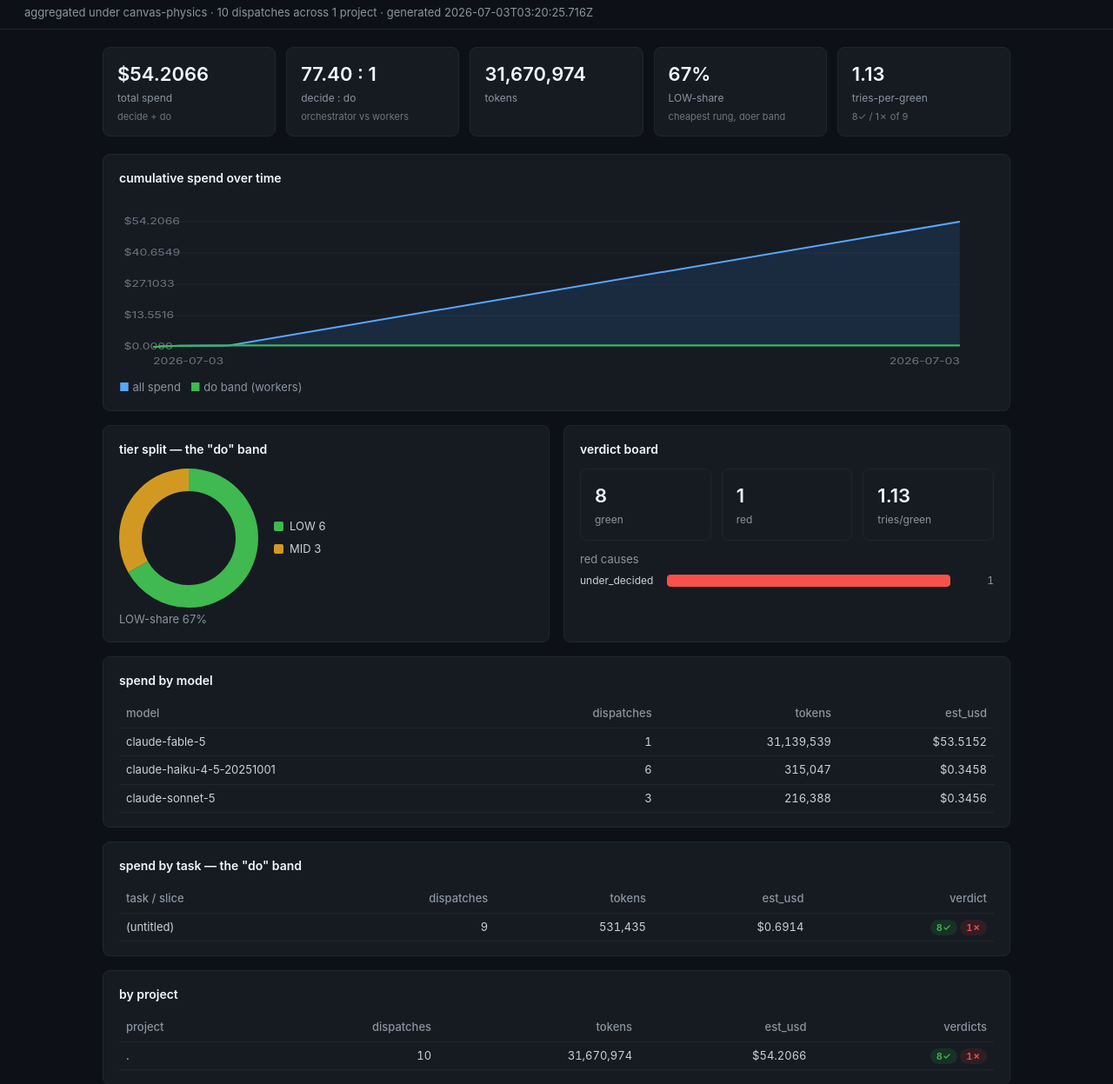
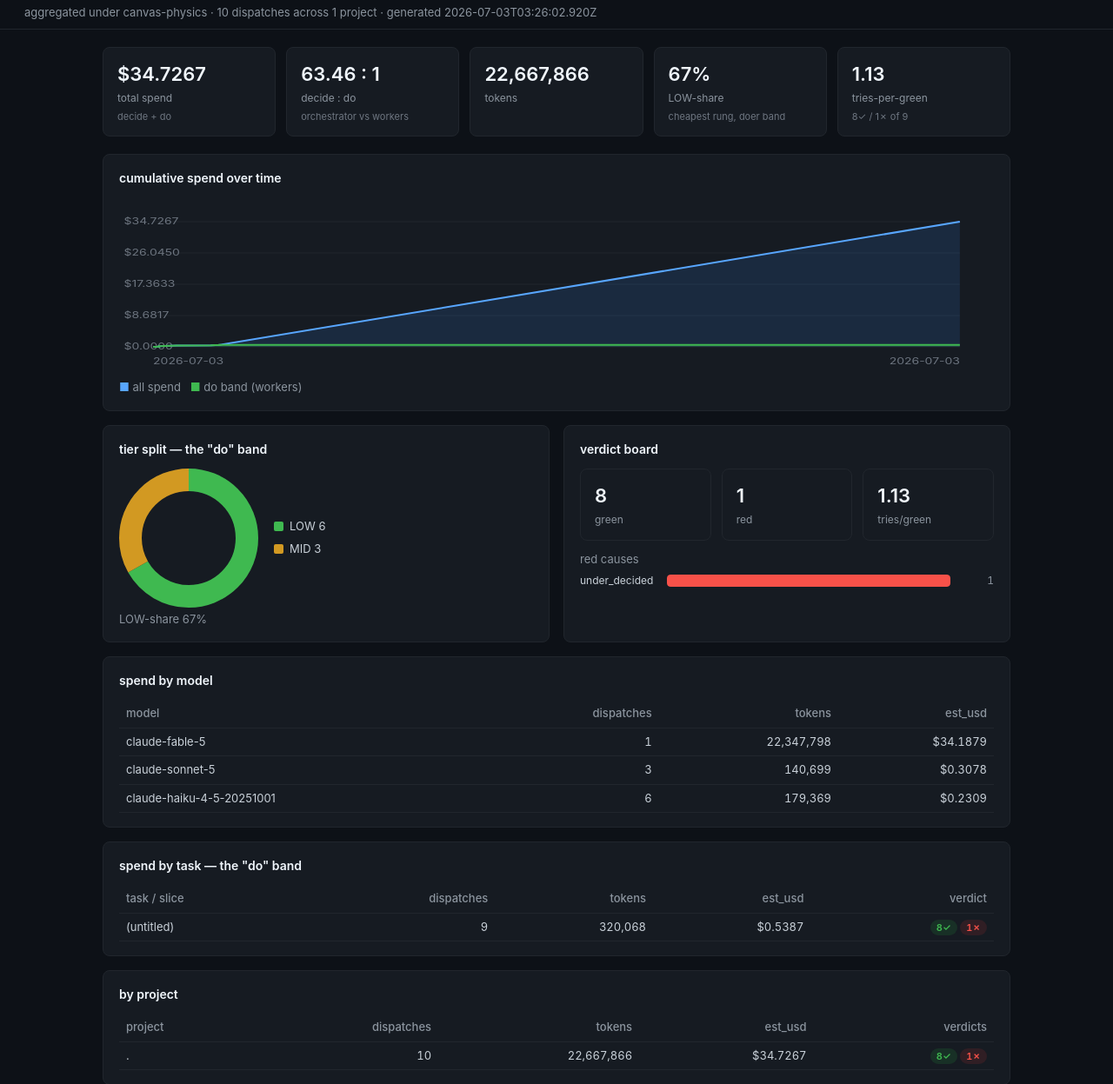
Before and after one commit to SCoureFoure/canvas-physics, a website: page dashboard.html in a window 1280 px wide. Shown: the part 53-1300 px from the top of the page at 87% size. Drawn offline with Linux system fonts and the light colour scheme.

Commit message:
Correct dashboard totals to reconcile with /cost ground truth
The meters summed every transcript JSONL line, but one API response
with N content blocks writes N lines sharing one message.id, each
repeating the full usage — ~2x inflation. Ledger rebuilt from
transcripts deduped by message id; per-model figures now match /cost.

Co-Authored-By: Claude Fable 5 <noreply@anthropic.com>

```diff
--- a/dashboard.html
+++ b/dashboard.html
@@ -41,23 +41,23 @@
 <body>
 <header>
   <h1>warboss-horde ledger</h1>
-  <div class="sub">aggregated under canvas-physics · 10 dispatches across 1 project · generated 2026-07-03T03:20:25.716Z</div>
+  <div class="sub">aggregated under canvas-physics · 10 dispatches across 1 project · generated 2026-07-03T03:26:02.920Z</div>
 </header>
 <main>
   <div class="kpis">
-    <div class="kpi"><div class="kpi-v">$54.2066</div><div class="kpi-l">total spend</div><div class="kpi-h">decide + do</div></div>
-    <div class="kpi"><div class="kpi-v">77.40 : 1</div><div class="kpi-l">decide : do</div><div class="kpi-h">orchestrator vs workers</div></div>
-    <div class="kpi"><div class="kpi-v">31,670,974</div><div class="kpi-l">tokens</div></div>
+    <div class="kpi"><div class="kpi-v">$34.7267</div><div class="kpi-l">total spend</div><div class="kpi-h">decide + do</div></div>
+    <div class="kpi"><div class="kpi-v">63.46 : 1</div><div class="kpi-l">decide : do</div><div class="kpi-h">orchestrator vs workers</div></div>
+    <div class="kpi"><div class="kpi-v">22,667,866</div><div class="kpi-l">tokens</div></div>
     <div class="kpi"><div class="kpi-v">67%</div><div class="kpi-l">LOW-share</div><div class="kpi-h">cheapest rung, doer band</div></div>
     <div class="kpi"><div class="kpi-v">1.13</div><div class="kpi-l">tries-per-green</div><div class="kpi-h">8✓ / 1✗ of 9</div></div>
   </div>
 
   <section class="card"><h2>cumulative spend over time</h2><div class="donut-wrap"></div><svg viewBox="0 0 720 200" width="100%" height="200" preserveAspectRatio="none" role="img">
-    <line x1="28" y1="172.0" x2="692" y2="172.0" stroke="#21262d"/><text x="4" y="175.0" class="ax">$0.0000</text><line x1="28" y1="136.0" x2="692" y2="136.0" stroke="#21262d"/><text x="4" y="139.0" class="ax">$13.5516</text><line x1="28" y1="100.0" x2="692" y2="100.0" stroke="#21262d"/><text x="4" y="103.0" class="ax">$27.1033</text><line x1="28" y1="64.0" x2="692" y2="64.0" stroke="#21262d"/><text x="4" y="67.0" class="ax">$40.6549</text><line x1="28" y1="28.0" x2="692" y2="28.0" stroke="#21262d"/><text x="4" y="31.0" class="ax">$54.2066</text>
-    <path d="M28.0 171.9 L33.5 171.7 L33.5 171.5 L39.0 171.3 L50.2 170.8 L82.9 170.6 L87.2 170.5 L91.1 170.4 L91.1 170.2 L692.0 28.0 L692.0 172.0 L28.0 172.0 Z" fill="#388bfd22" stroke="none"/>
-    <path d="M28.0 171.9 L33.5 171.7 L33.5 171.5 L39.0 171.3 L50.2 170.8 L82.9 170.6 L87.2 170.5 L91.1 170.4 L91.1 170.2 L692.0 28.0" fill="none" stroke="#58a6ff" stroke-width="2"/>
-    <path d="M28.0 171.9 L33.5 171.7 L33.5 171.5 L39.0 171.3 L50.2 170.8 L82.9 170.6 L87.2 170.5 L91.1 170.4 L91.1 170.2 L692.0 170.2 L692.0 172.0 L28.0 172.0 Z" fill="#3fb95022" stroke="none"/>
-    <path d="M28.0 171.9 L33.5 171.7 L33.5 171.5 L39.0 171.3 L50.2 170.8 L82.9 170.6 L87.2 170.5 L91.1 170.4 L91.1 170.2 L692.0 170.2" fill="none" stroke="#3fb950" stroke-width="2"/>
+    <line x1="28" y1="172.0" x2="692" y2="172.0" stroke="#21262d"/><text x="4" y="175.0" class="ax">$0.0000</text><line x1="28" y1="136.0" x2="692" y2="136.0" stroke="#21262d"/><text x="4" y="139.0" class="ax">$8.6817</text><line x1="28" y1="100.0" x2="692" y2="100.0" stroke="#21262d"/><text x="4" y="103.0" class="ax">$17.3633</text><line x1="28" y1="64.0" x2="692" y2="64.0" stroke="#21262d"/><text x="4" y="67.0" class="ax">$26.0450</text><line x1="28" y1="28.0" x2="692" y2="28.0" stroke="#21262d"/><text x="4" y="31.0" class="ax">$34.7267</text>
+    <path d="M28.0 171.9 L32.8 171.7 L32.8 171.2 L37.5 171.0 L47.2 170.4 L75.5 170.3 L79.2 170.1 L82.6 170.0 L82.6 169.8 L692.0 28.0 L692.0 172.0 L28.0 172.0 Z" fill="#388bfd22" stroke="none"/>
+    <path d="M28.0 171.9 L32.8 171.7 L32.8 171.2 L37.5 171.0 L47.2 170.4 L75.5 170.3 L79.2 170.1 L82.6 170.0 L82.6 169.8 L692.0 28.0" fill="none" stroke="#58a6ff" stroke-width="2"/>
+    <path d="M28.0 171.9 L32.8 171.7 L32.8 171.2 L37.5 171.0 L47.2 170.4 L75.5 170.3 L79.2 170.1 L82.6 170.0 L82.6 169.8 L692.0 169.8 L692.0 172.0 L28.0 172.0 Z" fill="#3fb95022" stroke="none"/>
+    <path d="M28.0 171.9 L32.8 171.7 L32.8 171.2 L37.5 171.0 L47.2 170.4 L75.5 170.3 L79.2 170.1 L82.6 170.0 L82.6 169.8 L692.0 169.8" fill="none" stroke="#3fb950" stroke-width="2"/>
     <text x="28" y="192" class="ax">2026-07-03</text>
     <text x="692" y="192" class="ax" text-anchor="end">2026-07-03</text>
   </svg><div class="sub"><span style="color:#58a6ff">■</span> all spend &nbsp; <span style="color:#3fb950">■</span> do band (workers)</div></section>
@@ -73,11 +73,11 @@
     </div></div></section>
   </div>
 
-  <section class="card"><h2>spend by model</h2><table><thead><tr><th>model</th><th class="r">dispatches</th><th class="r">tokens</th><th class="r">est_usd</th></tr></thead><tbody><tr><td>claude-fable-5</td><td class="r">1</td><td class="r">31,139,539</td><td class="r">$53.5152</td></tr><tr><td>claude-haiku-4-5-20251001</td><td class="r">6</td><td class="r">315,047</td><td class="r">$0.3458</td></tr><tr><td>claude-sonnet-5</td><td class="r">3</td><td class="r">216,388</td><td class="r">$0.3456</td></tr></tbody></table></section>
+  <section class="card"><h2>spend by model</h2><table><thead><tr><th>model</th><th class="r">dispatches</th><th class="r">tokens</th><th class="r">est_usd</th></tr></thead><tbody><tr><td>claude-fable-5</td><td class="r">1</td><td class="r">22,347,798</td><td class="r">$34.1879</td></tr><tr><td>claude-sonnet-5</td><td class="r">3</td><td class="r">140,699</td><td class="r">$0.3078</td></tr><tr><td>claude-haiku-4-5-20251001</td><td class="r">6</td><td class="r">179,369</td><td class="r">$0.2309</td></tr></tbody></table></section>
 
-  <section class="card"><h2>spend by task — the &quot;do&quot; band</h2><table><thead><tr><th>task / slice</th><th class="r">dispatches</th><th class="r">tokens</th><th class="r">est_usd</th><th class="r">verdict</th></tr></thead><tbody><tr><td>(untitled)</td><td class="r">9</td><td class="r">531,435</td><td class="r">$0.6914</td><td class="r"><span class="pill g">8✓</span> <span class="pill r">1✗</span></td></tr></tbody></table></section>
+  <section class="card"><h2>spend by task — the &quot;do&quot; band</h2><table><thead><tr><th>task / slice</th><th class="r">dispatches</th><th class="r">tokens</th><th class="r">est_usd</th><th class="r">verdict</th></tr></thead><tbody><tr><td>(untitled)</td><td class="r">9</td><td class="r">320,068</td><td class="r">$0.5387</td><td class="r"><span class="pill g">8✓</span> <span class="pill r">1✗</span></td></tr></tbody></table></section>
 
-  <section class="card"><h2>by project</h2><table><thead><tr><th>project</th><th class="r">dispatches</th><th class="r">tokens</th><th class="r">est_usd</th><th class="r">verdicts</th></tr></thead><tbody><tr><td>.</td><td class="r">10</td><td class="r">31,670,974</td><td class="r">$54.2066</td><td class="r"><span class="pill g">8✓</span> <span class="pill r">1✗</span></td></tr></tbody></table></section>
+  <section class="card"><h2>by project</h2><table><thead><tr><th>project</th><th class="r">dispatches</th><th class="r">tokens</th><th class="r">est_usd</th><th class="r">verdicts</th></tr></thead><tbody><tr><td>.</td><td class="r">10</td><td class="r">22,667,866</td><td class="r">$34.7267</td><td class="r"><span class="pill g">8✓</span> <span class="pill r">1✗</span></td></tr></tbody></table></section>
 
   <p class="muted" style="font-size:12px;margin-top:24px">Costs are estimates from the ledger's per-row <code>est_usd</code> (usage × tiers.json price). Reconcile against <code>/cost</code> for the ground-truth session figure.</p>
 </main>
```
